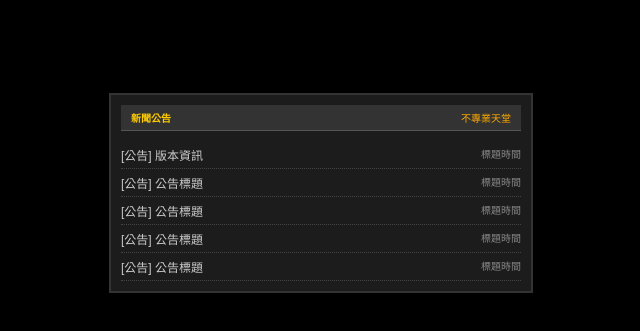
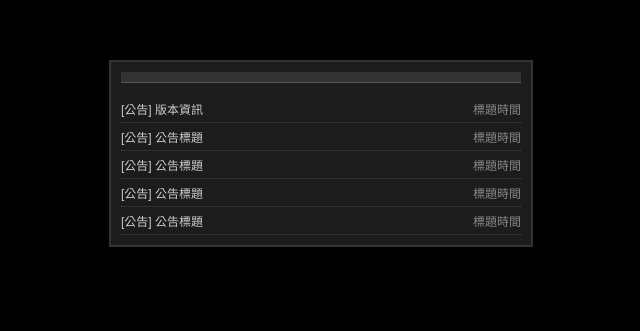
Before and after one commit to yashior/test, a website: page phantom/815/Notice.html in a window 1280 px wide. Shown: the part 207-538 px from the top of the page, without its empty margins (319-959 px from the left). Drawn offline with Linux system fonts and the light colour scheme.

Commit message:
Update Notice.html

```diff
--- a/phantom/815/Notice.html
+++ b/phantom/815/Notice.html
@@ -11,7 +11,7 @@
       display: flex;
       justify-content: center;
       align-items: center;
-      height: 100vh;
+      height: 90vh;
       margin: 0;
     }
 
@@ -29,8 +29,8 @@
       align-items: center;
       background-color: #333;
       color: #ffcc00;
-      padding: 5px 10px;
-      font-size: 10px;
+      padding: 5px 12px;
+      font-size: 12px;
       font-weight: bold;
       border-bottom: 1px solid #555;
     }
@@ -42,7 +42,7 @@
     }
 
     .announcement-list {
-      margin-top: 10px;
+      margin-top: 12px;
     }
 
     .announcement-item {
@@ -65,9 +65,9 @@
 
     .date {
       color: #888;
-      font-size: 10px;
+      font-size: 12px;
       white-space: nowrap;
-      margin-left: 12px;
+      margin-left: 13px;
     }
   </style>
 </head>
@@ -75,8 +75,6 @@
 
   <div class="announcement-box">
     <div class="header">
-      <div>新聞公告</div>
-      <div class="server">不專業天堂</div>
     </div>
     <div class="announcement-list">
       <div class="announcement-item">
```
